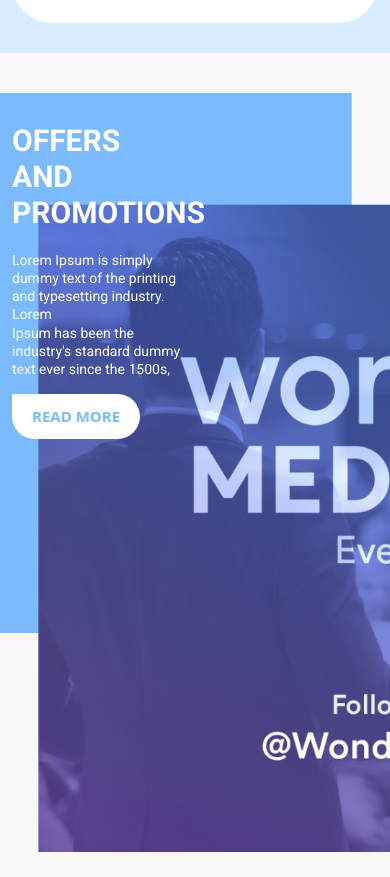
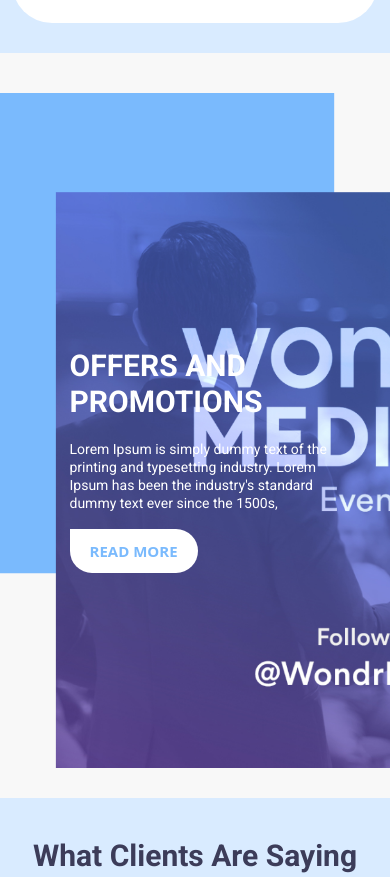
Before and after one commit to MuhammadAhmedLakhani/Clinic-Website, a plain HTML site: page index.html in a window 390 px wide. Shown: the part 5963-6840 px from the top of the page. Drawn offline with nearby package versions, Linux system fonts and the light colour scheme.

Commit message:
Responsiveness isuues keep coming and i keep resolving

```diff
--- a/assets/style.css
+++ b/assets/style.css
@@ -492,6 +492,11 @@ button {
         padding: 11px 20px;
         font-size: 20px;
     }
+    /* offer section responsiveness */
+
+    .offer-content-row {
+        padding-top: 20px;
+    }
 
     .offer-content h2 {
         font-size: 36px !important;
@@ -674,6 +679,22 @@ button {
         padding: 11px 20px;
     }
 
+    /* .offer-image-row {
+        height: 40vh;
+    } */
+
+
+    .offer-image {
+        height: 80vh;
+    }
+
+    .offer-content-row {
+        padding-left: 10px;
+        height: 80vh;
+        align-items: center;
+        justify-content: center;
+    }
+
 
     .client-content img {
         width: 40%;
@@ -681,6 +702,10 @@ button {
 
     .client-decorations img {
         width: 25%;
+    }
+
+    .download-btns img {
+        width: 40%;
     }
 
 }
--- a/index.html
+++ b/index.html
@@ -281,8 +281,8 @@
                 <div class="row">
                     <div class="col-lg-12 offer-image">
                         <div class="offer-content">
-                            <div class="row">
-                                <div class="col-6 col-md-4 ">
+                            <div class="row offer-content-row">
+                                <div class="col-9  col-md-4">
                                     <h2>Offers and Promotions</h2>
                                     <p>Lorem Ipsum is simply dummy text of the printing and typesetting industry. Lorem
                                         Ipsum has been the industry's standard dummy text ever since the 1500s,</p>
```
